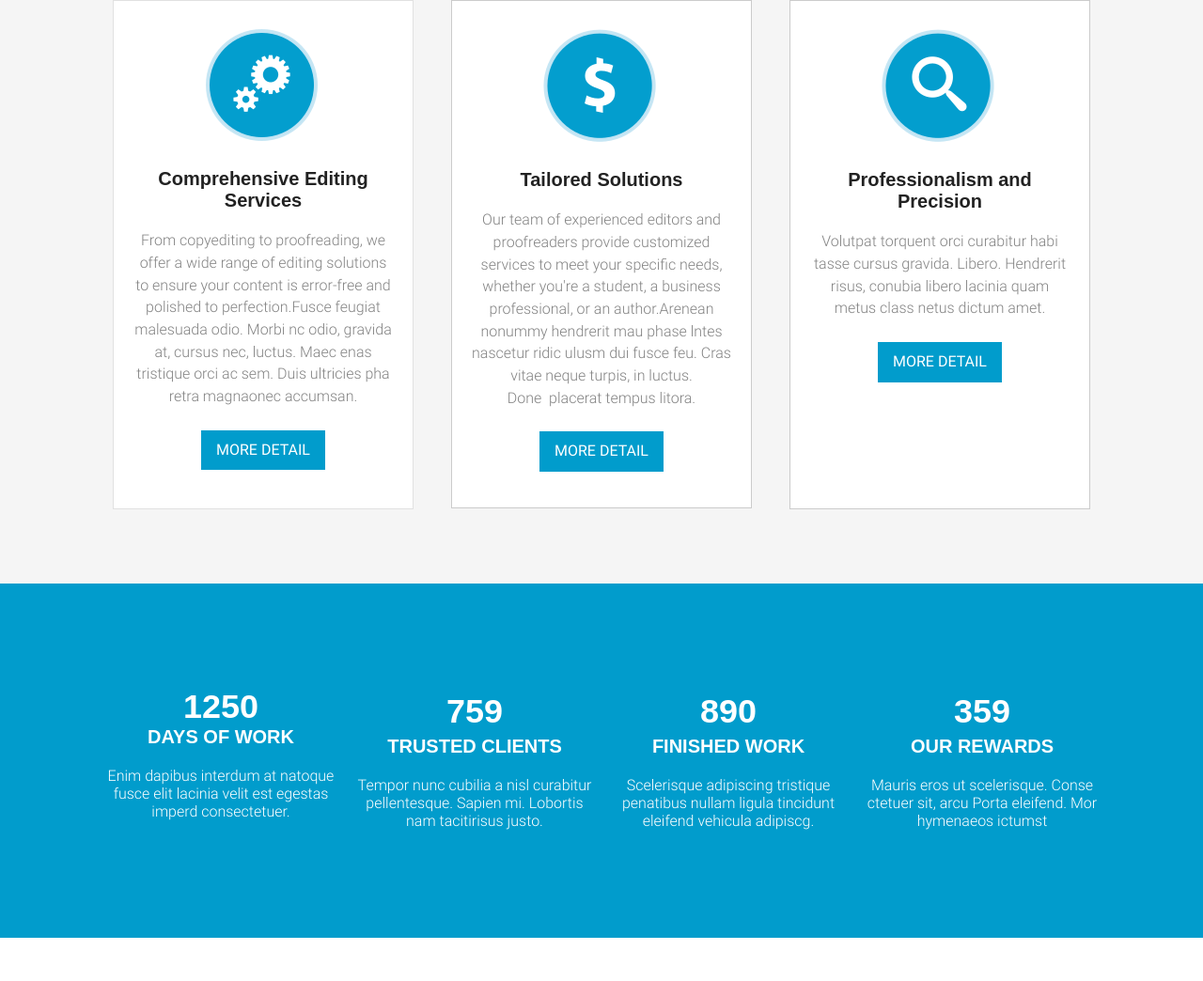
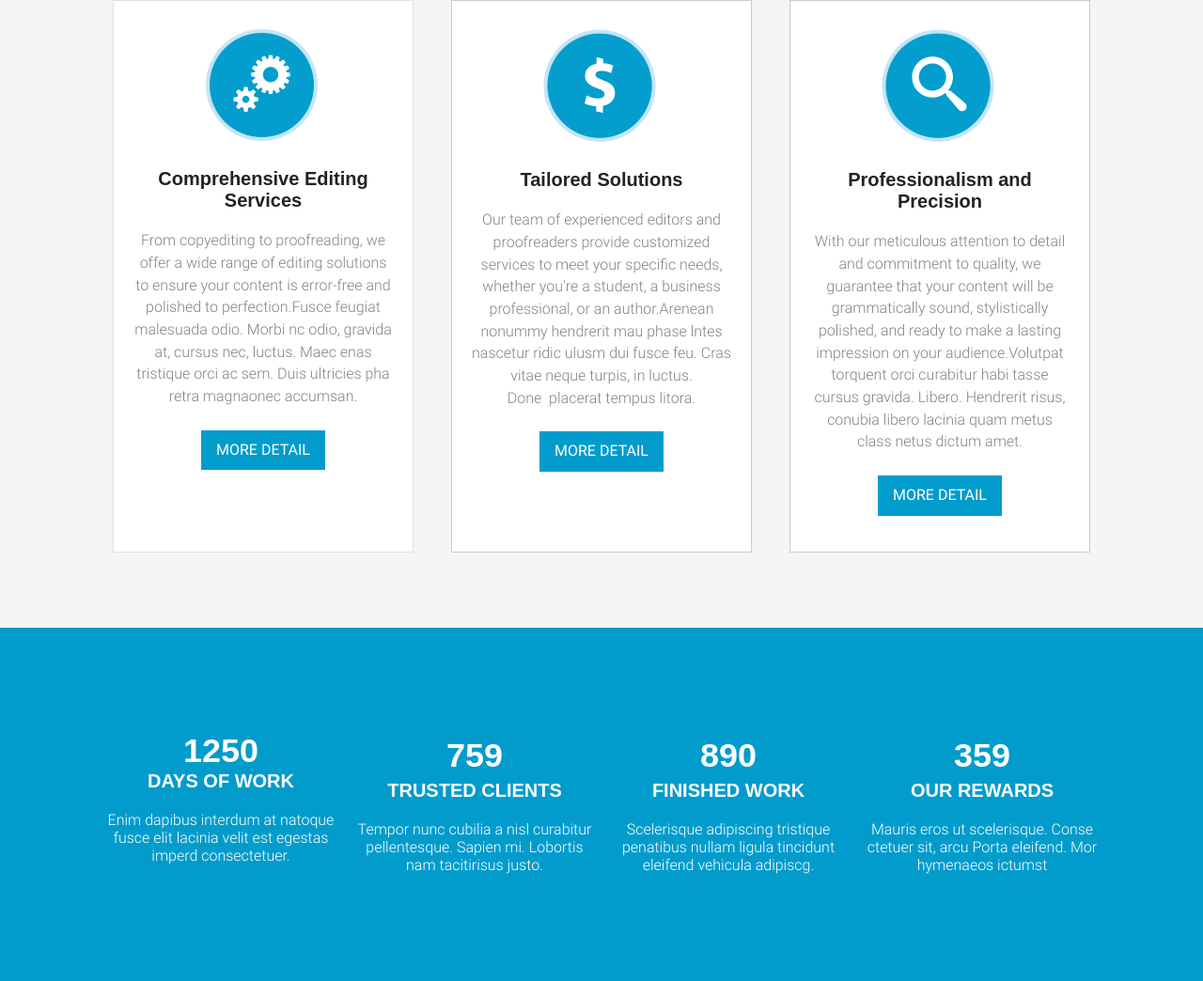
Before and after one commit to davideziefule/davideziefule.github.io, a plain HTML site: page home.html in a window 1280 px wide. Shown: the part 1299-2343 px from the top of the page at 94% size. Drawn offline with Linux system fonts and the light colour scheme.

Commit message:
Update home.html

```diff
--- a/home.html
+++ b/home.html
@@ -187,7 +187,7 @@ CorpOne
 <div class="post_column col-lg-4 col-md-6 col-sm-6 col-xs-12">
 <div class="ttr_Home_html_column13">
 <div style="height:0px;width:0px;overflow:hidden;-webkit-margin-top-collapse: separate;"></div>
-<div class="html_content"><p style="text-align:Center;"><span class="ttr_image" style="float:none;display:block;text-align:center;overflow:hidden;margin:0em 0em 2.14em 0em;"><span><img class="ttr_uniform" src="images/74.png" style="max-width:120px;max-height:120px;" /></span></span><span style="font-family:'Roboto Slab','Arial';font-weight:700;font-size:1.429em;color:rgba(34,34,34,1);">Professionalism and Precision</span></p><p style="margin:1.43em 0em 0.36em 0em;text-align:Center;line-height:1.69014084507042;"><span style="font-family:'Roboto','Arial';font-weight:300;font-size:1.143em;color:rgba(131,131,131,1);">Volutpat torquent orci curabitur habi tasse cursus gravida. Libero. Hendrerit risus, conubia libero lacinia quam metus class netus dictum amet.</span></p><p style="margin:1.43em 0em 0.36em 0em;text-align:Center;line-height:1.69014084507042;"><span><span><a HREF="#" target="_self" class="btn btn-md btn-primary">more detail</a></span> </span></p></div>
+<div class="html_content"><p style="text-align:Center;"><span class="ttr_image" style="float:none;display:block;text-align:center;overflow:hidden;margin:0em 0em 2.14em 0em;"><span><img class="ttr_uniform" src="images/74.png" style="max-width:120px;max-height:120px;" /></span></span><span style="font-family:'Roboto Slab','Arial';font-weight:700;font-size:1.429em;color:rgba(34,34,34,1);">Professionalism and Precision</span></p><p style="margin:1.43em 0em 0.36em 0em;text-align:Center;line-height:1.69014084507042;"><span style="font-family:'Roboto','Arial';font-weight:300;font-size:1.143em;color:rgba(131,131,131,1);">With our meticulous attention to detail and commitment to quality, we guarantee that your content will be grammatically sound, stylistically polished, and ready to make a lasting impression on your audience.Volutpat torquent orci curabitur habi tasse cursus gravida. Libero. Hendrerit risus, conubia libero lacinia quam metus class netus dictum amet.</span></p><p style="margin:1.43em 0em 0.36em 0em;text-align:Center;line-height:1.69014084507042;"><span><span><a HREF="#" target="_self" class="btn btn-md btn-primary">more detail</a></span> </span></p></div>
 <div style="height:0px;width:0px;overflow:hidden;-webkit-margin-top-collapse: separate;"></div>
 <div style="clear:both;"></div>
 </div>
```
